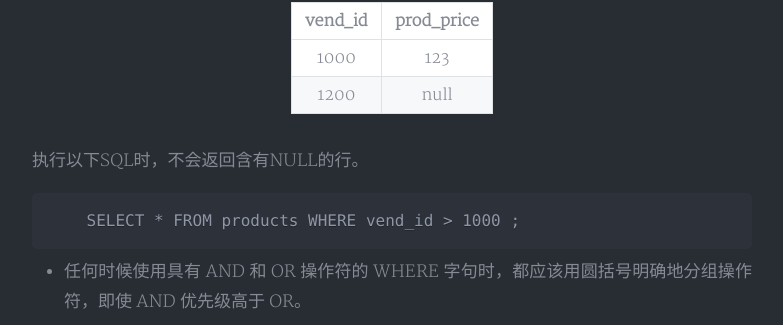
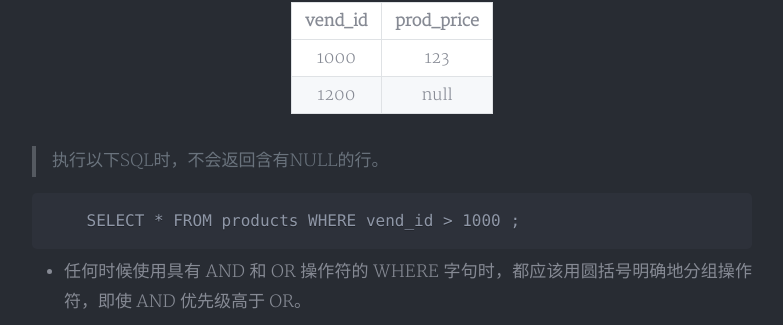
Before and after one commit to Coder-Leon/Coder-Leon.github.io, a Jekyll site: the page built from _posts/2018-05-22-mysql_notes.md, in a window 1280 px wide and 900 px high, scrolled down 1597 px. Shown: the part 114-439 px from the top of the window, without its empty margins (248-1031 px from the left). Built offline with Jekyll 4.4.1, drawn with Linux system fonts in a browser that asks for light colours; nearby versions of some CDN libraries; comment, search, counter and statistics services are not loaded; a style sheet for code colours, icons or effects is not loaded.

````diff
--- a/_posts/2018-05-22-mysql_notes.md
+++ b/_posts/2018-05-22-mysql_notes.md
@@ -24,7 +24,7 @@ tags: 数据库
  2000 | 200
  2000 | 200
 
- 查询结果将是：
+  查询结果将是：
 
  vend_id | prod_price
  :-: | :-:
@@ -50,7 +50,7 @@ tags: 数据库
  1000 | 123
  1200 | null
 
-   执行以下SQL时，不会返回含有NULL的行。
+ >  执行以下SQL时，不会返回含有NULL的行。
 
   ```SQL
     SELECT * FROM products WHERE vend_id > 1000 ;
````
